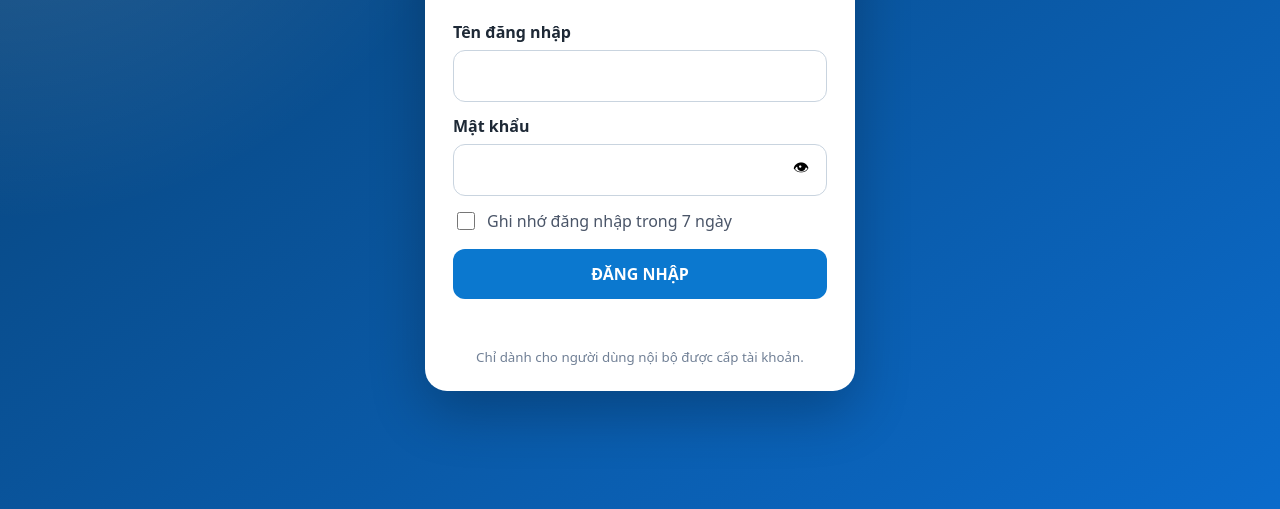
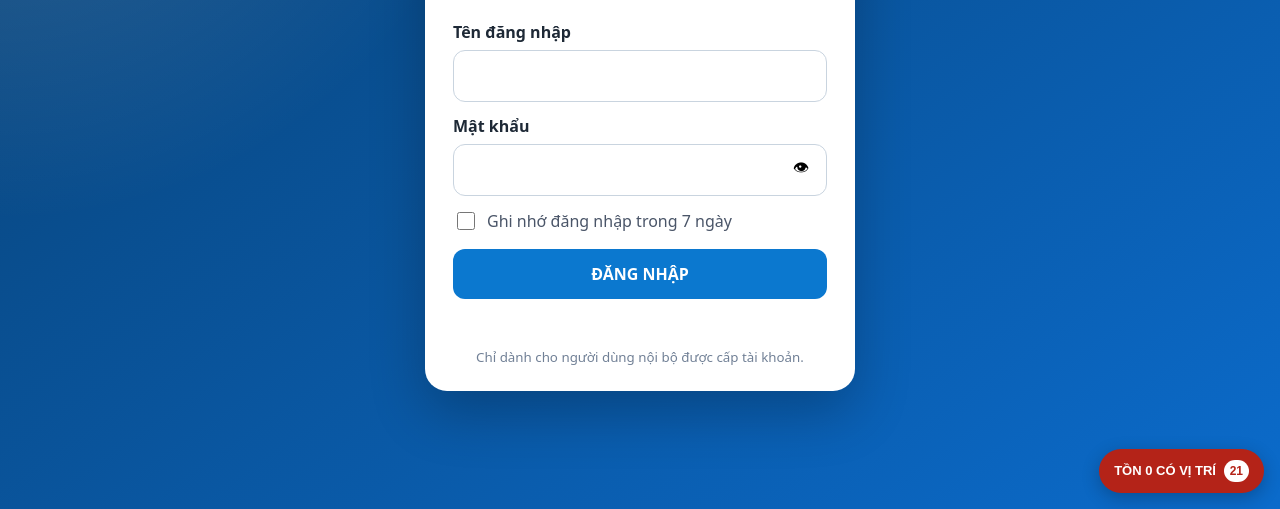
Before and after one commit to WMS-OCP1-Dat/WMS-Lite, a plain HTML site: page index.html in a window 1280 px wide. Shown: the part 291-800 px from the top of the page. Drawn offline with Linux system fonts and the light colour scheme.

Commit message:
Gan bao cao Ton 0 vao web

```diff
--- a/index.html
+++ b/index.html
@@ -202,5 +202,6 @@
 
 <script src="app.js?v=20260805154744" defer></script>
 </div>
+<script id="wms-ton0-report" src="wms_ton0.js?v=20260808231907"></script>
 </body>
 </html>
```
